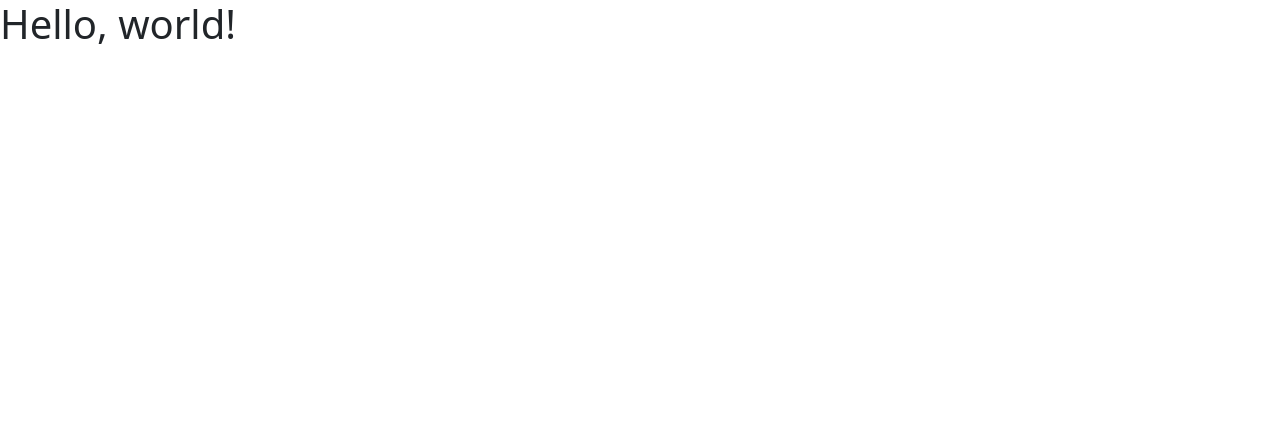
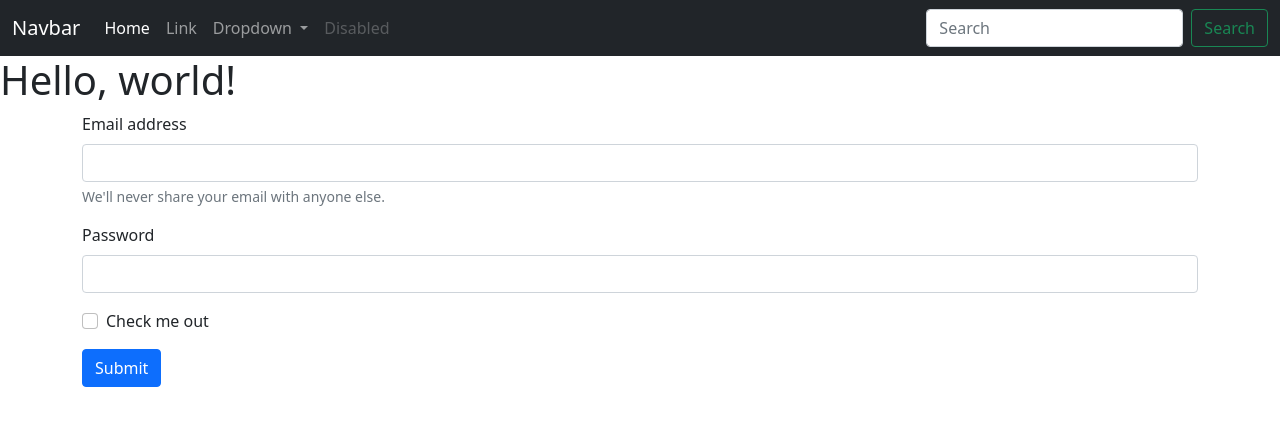
Before and after one commit to AaronHung/feature-branch-workflow, a plain HTML site: page index.html in a window 1280 px wide. Drawn offline with nearby package versions, Linux system fonts and the light colour scheme.

Commit message:
add broken navbar

```diff
--- a/index.html
+++ b/index.html
@@ -11,7 +11,65 @@
     <title>Hello, world!</title>
   </head>
   <body>
+    <nav class="navbar navbar-expand-lg navbar-dark bg-dark">
+      <div class="container-fluid">
+        <a class="navbar-brand" href="#">Navbar</a>
+        <button class="navbar-toggler" type="button" data-bs-toggle="collapse" data-bs-target="#navbarSupportedContent" aria-controls="navbarSupportedContent" aria-expanded="false" aria-label="Toggle navigation">
+          <span class="navbar-toggler-icon"></span>
+        </button>
+        <div class="collapse navbar-collapse" id="navbarSupportedContent">
+          <ul class="navbar-nav me-auto mb-2 mb-lg-0">
+            <li class="nav-item">
+              <a class="nav-link active" aria-current="page" href="#">Home</a>
+            </li>
+            <li class="nav-item">
+              <a class="nav-link" href="#">Link</a>
+            </li>
+            <li class="nav-item dropdown">
+              <a class="nav-link dropdown-toggle" href="#" id="navbarDropdown" role="button" data-bs-toggle="dropdown" aria-expanded="false">
+                Dropdown
+              </a>
+              <ul class="dropdown-menu" aria-labelledby="navbarDropdown">
+                <li><a class="dropdown-item" href="#">Action</a></li>
+                <li><a class="dropdown-item" href="#">Another action</a></li>
+                <li><hr class="dropdown-divider"></li>
+                <li><a class="dropdown-item" href="#">Something else here</a></li>
+              </ul>
+            </li>
+            <li class="nav-item">
+              <a class="nav-link disabled" href="#" tabindex="-1" aria-disabled="true">Disabled</a>
+            </li>
+          </ul>
+          <form class="d-flex">
+            <input class="form-control me-2" type="search" placeholder="Search" aria-label="Search">
+            <button class="btn btn-outline-success" type="submit">Search</button>
+          </form>
+        </div>
+      </div>
+    </nav>
     <h1>Hello, world!</h1>
+
+    <div class="container">
+
+      <form>
+        <div class="mb-3">
+          <label for="exampleInputEmail1" class="form-label">Email address</label>
+          <input type="email" class="form-control" id="exampleInputEmail1" aria-describedby="emailHelp">
+          <div id="emailHelp" class="form-text">We'll never share your email with anyone else.</div>
+        </div>
+        <div class="mb-3">
+          <label for="exampleInputPassword1" class="form-label">Password</label>
+          <input type="password" class="form-control" id="exampleInputPassword1">
+        </div>
+        <div class="mb-3 form-check">
+          <input type="checkbox" class="form-check-input" id="exampleCheck1">
+          <label class="form-check-label" for="exampleCheck1">Check me out</label>
+        </div>
+        <button type="submit" class="btn btn-primary">Submit</button>
+      </form>
+    </div>
+
+
     <!-- Optional JavaScript; choose one of the two! -->
 
     <!-- Option 1: Bootstrap Bundle with Popper -->
```
